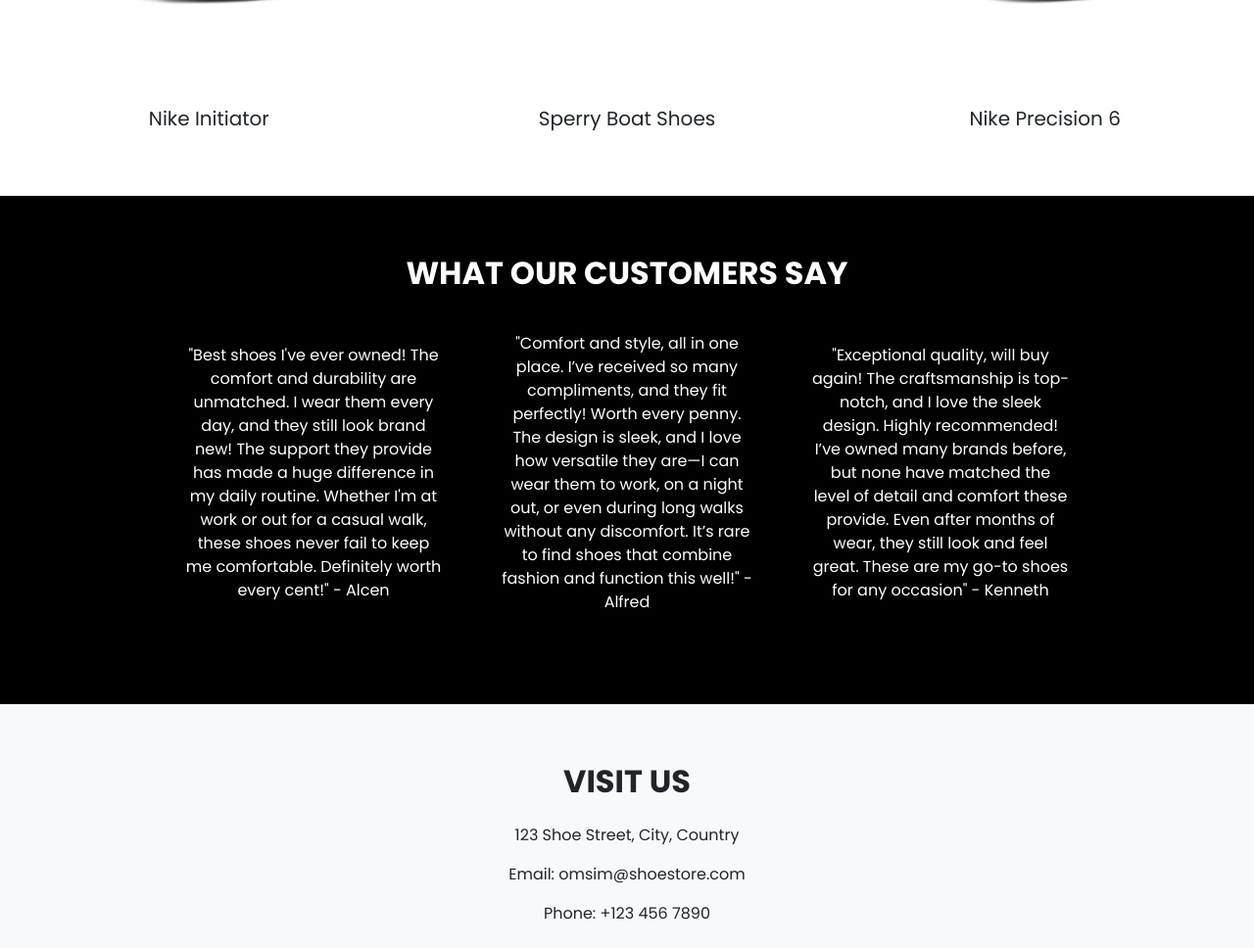
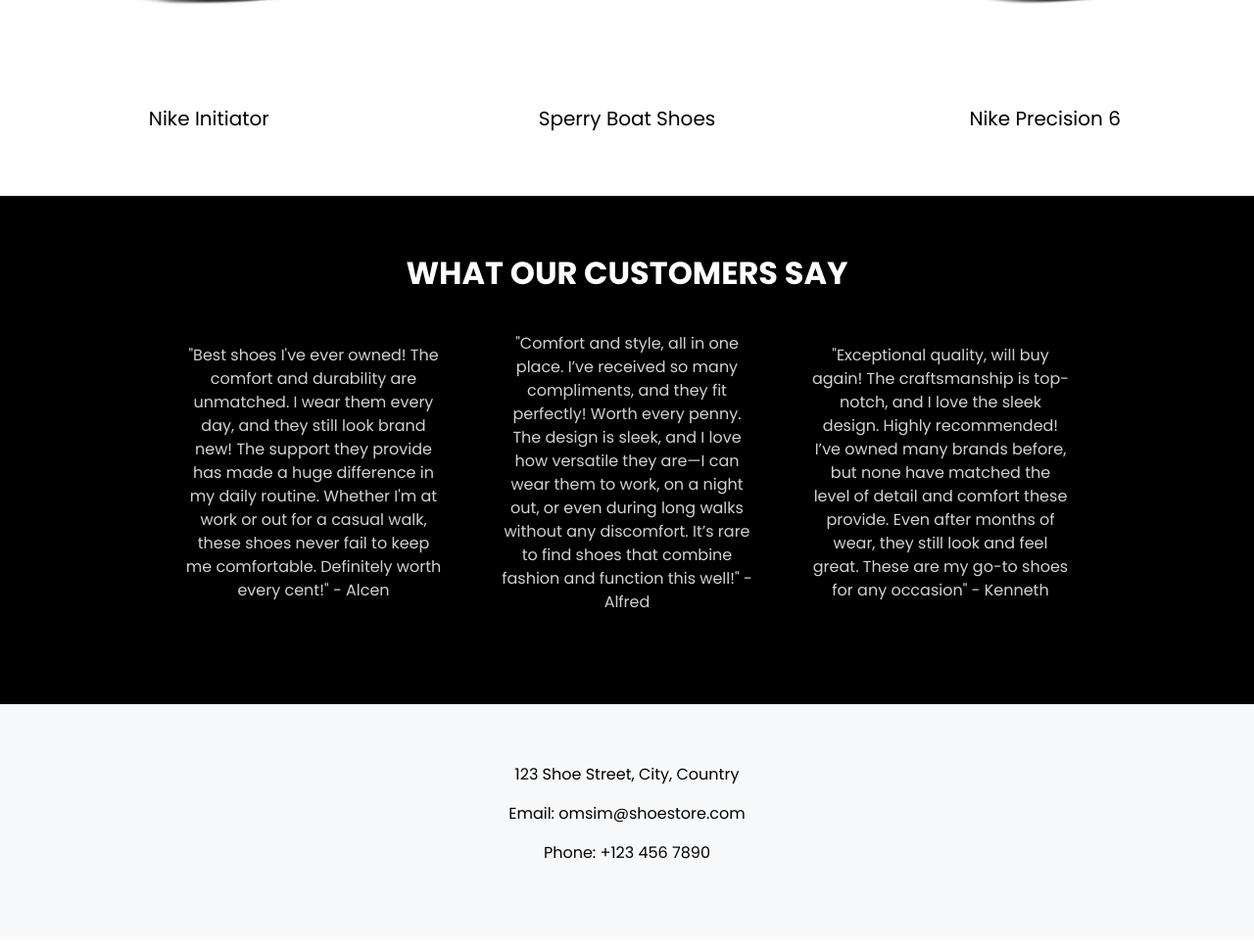
Before and after one commit to ArmadaJAM/JAM_Group-9-Project, a plain HTML site: page product_landing.html in a window 1280 px wide. Shown: the part 1829-2797 px from the top of the page at 98% size. Drawn offline with nearby package versions, Linux system fonts and the light colour scheme.

Commit message:
Change some desgin for product lading page

```diff
--- a/product_landing.css
+++ b/product_landing.css
@@ -4,11 +4,17 @@ body {
     padding: 0;
     width: 100%;
 }
+
+p {
+    color: #d1d2d3;
+}
+
 .hero-section {
     background: url('img/wpp.jpg') center/cover no-repeat;
     color: white;
     text-align: center;
-    height: 100vh; /* Adjust to 70vh, 90vh, etc. as needed */
+    height: 100vh;
+    /* Adjust to 70vh, 90vh, etc. as needed */
     display: flex;
     flex-direction: column;
     justify-content: center;
@@ -16,6 +22,7 @@ body {
     position: relative;
     width: 100%;
 }
+
 .hero-section::before {
     content: "";
     position: absolute;
@@ -23,42 +30,59 @@ body {
     left: 0;
     width: 100%;
     height: 100%;
-    background: rgba(0, 0, 0, 0.5); /* Adjust opacity for tint strength */
+    background: rgba(0, 0, 0, 0.5);
+    /* Adjust opacity for tint strength */
     z-index: 0;
 }
-.hero-section h1, .hero-section button {
+
+.hero-section h1,
+.hero-section button {
     position: relative;
     z-index: 2;
 }
+
 .hero-section h1 {
     font-family: 'Montserrat', sans-serif;
     font-size: 5.5rem;
     font-weight: bold;
 }
+
 .btn-custom {
     background: black;
     color: white;
     padding: 12px 30px;
     font-size: 1.2rem;
     transition: 0.3s;
+    z-index: 1;
 }
+
 .btn-custom:hover {
     background: white;
     color: black;
 }
+
+#collection p{
+    color: black;
+}
+
 .custom-img {
-    width: 100%; /* Adjust percentage to take full width */
-    max-width: 500px; /* Optional: set a max width */
+    width: 100%;
+    /* Adjust percentage to take full width */
+    max-width: 500px;
+    /* Optional: set a max width */
 }
+
 .products img {
     width: 100%;
     height: auto;
     border-radius: 10px;
     transition: transform 0.3s;
 }
+
 .products img:hover {
     transform: scale(1.05);
 }
+
 .testimonials {
     background: black;
     color: white;
@@ -66,17 +90,25 @@ body {
     text-align: center;
     width: 100%;
 }
+
 .contact-section {
     padding: 60px 0;
     background: #f8f9fa;
     width: 100%;
+
 }
+
+.contact-section p {
+    color: black;
+}
+
 .container {
     width: 100%;
     max-width: 100%;
     padding-left: 0;
     padding-right: 0;
 }
+
 .row {
     margin-left: 0;
     margin-right: 0;
--- a/product_landing.html
+++ b/product_landing.html
@@ -12,7 +12,7 @@
 <body>
     <header class="hero-section">
         <h1>A STEP ABOVE THE REST</h1>
-        <button class="btn btn-custom mt-4">Visit Us</button>
+        <a class="btn btn-custom mt-4" href="/ProductListing/product_listing.html">Visit Us</a>
     </header>
 
     <section class="container py-5 mt-4">
@@ -23,7 +23,7 @@
             <div class="col-md-6">
                 <h2 class="fw-bold mb-4">ABOUT US</h2>
                 <p class="text-muted fs-5">OMSIM Store was established in 2024 with a passion for high-quality and stylish footwear. Whether you’re an athlete, a sneaker enthusiast, or someone who values everyday comfort, OMSIM Store is here to elevate your style with every step. We believe that the right pair of shoes can boost confidence, enhance performance, and make every journey more comfortable. Our collection is crafted with precision, using premium materials to ensure durability, support, and timeless style. At OMSIM, we don’t just sell shoes—we create experiences, empowering you to step forward with confidence, wherever life takes you.</p>
-                <button class="btn btn-dark mt-3">Visit Us</button>
+                <a class="btn btn-dark mt-3" href="/ProductListing/product_listing.html">Visit Us</a>
             </div>
         </div>
     </section>
@@ -70,7 +70,6 @@
     </section>
 
     <section id="contact" class="container contact-section text-center">
-        <h2 class="fw-bold mb-4">VISIT US</h2>
         <p>123 Shoe Street, City, Country</p>
         <p>Email: omsim@shoestore.com</p>
         <p>Phone: +123 456 7890</p>
```
